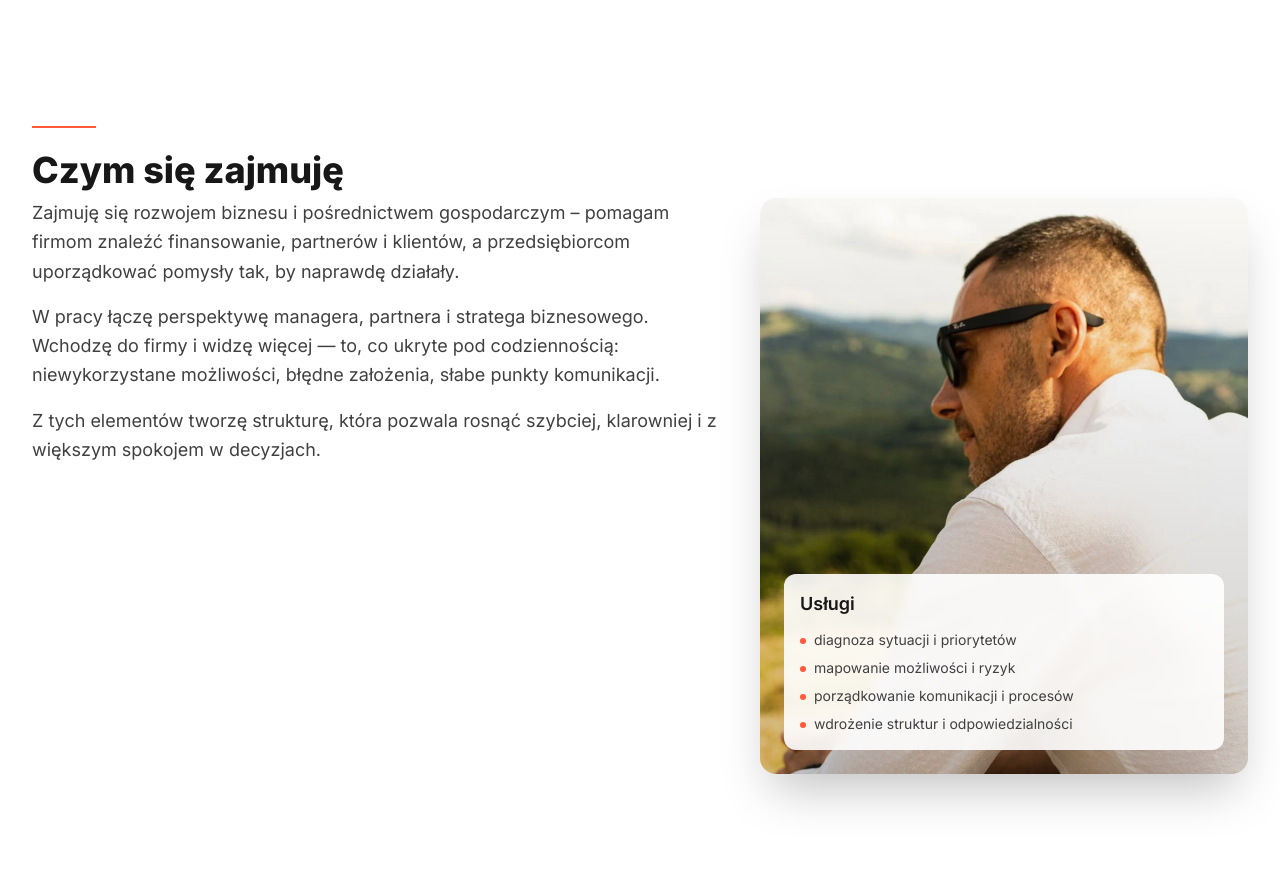
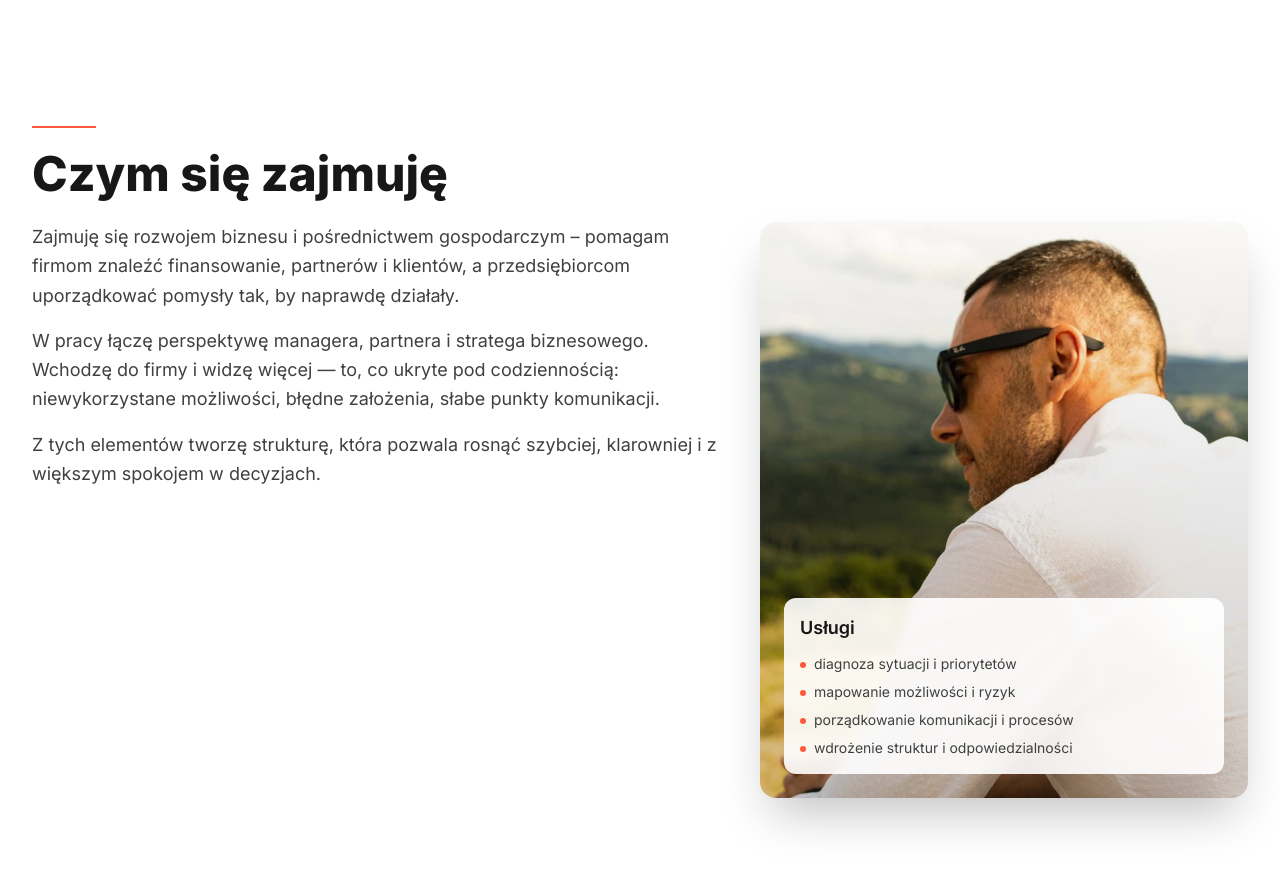
Before and after one commit to technikyvl/MAGIC-LANDING-PAGE-NEW, a Next.js app in the folder MAGICLIFELANDING/: page /wspolpraca in a window 1280 px wide. Shown: the part 1680-2550 px from the top of the page. Built offline with nearby package versions, Linux system fonts and the light colour scheme.

Commit message:
Update page.jsx

```diff
--- a/MAGICLIFELANDING/app/wspolpraca/page.jsx
+++ b/MAGICLIFELANDING/app/wspolpraca/page.jsx
@@ -219,9 +219,9 @@ export default function WspolpracaPage() {
       {/* Czym się zajmuję */}
       <section id="czym-sie-zajmuje" className={"bg-white text-neutral-900 " + SPACING}>
         <div className={CONTAINER}>
-          <div className="mb-2">
+          <div className="mb-6">
             <div className="inline-block h-[2px] w-16 bg-accent mb-4"></div>
-            <h2 className="slow-reveal text-3xl sm:text-4xl font-extrabold">Czym się zajmuję</h2>
+            <h2 className="slow-reveal text-4xl sm:text-5xl font-extrabold">Czym się zajmuję</h2>
           </div>
           <div className="grid grid-cols-1 lg:grid-cols-12 gap-6 lg:gap-8 items-start">
             <div className="slow-reveal lg:col-span-7 text-lg text-neutral-700 leading-relaxed space-y-4">
```
